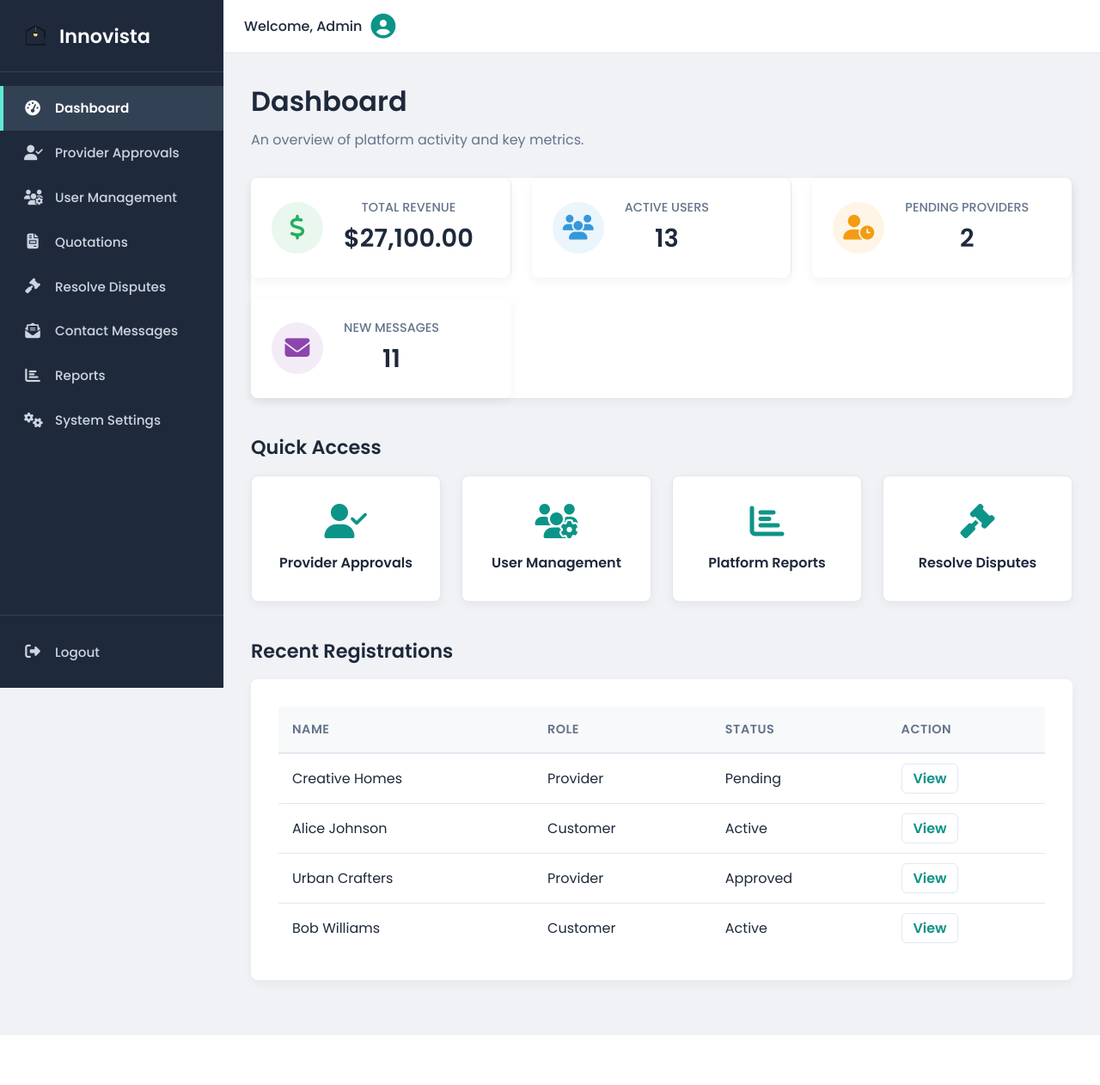
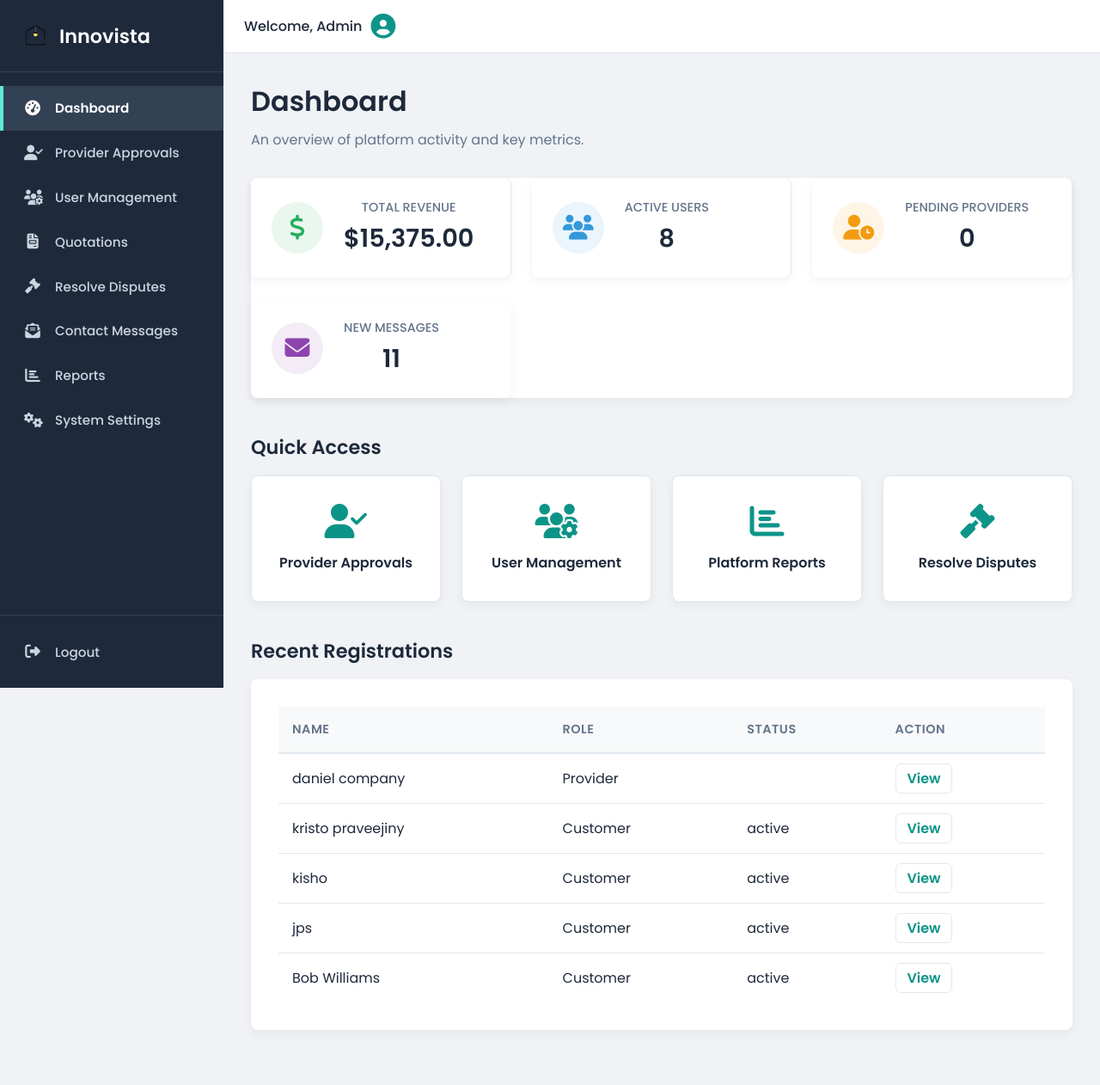
Before and after one commit to jeyapragash1/Innovista-final, a PHP site: page /admin/admin_dashboard.php in a window 1280 px wide. Shown: the whole page at 86% size. Before the commit the page ends 1204 px from the top, so only its background shows below. Run offline with PHP 8.4, Linux system fonts and the light colour scheme; data comes from the database, SQL or seed files in the repository.

Commit message:
Connected DB to admin dashboard

```diff
--- a/Innovista-main/admin/admin_dashboard.php
+++ b/Innovista-main/admin/admin_dashboard.php
@@ -1,23 +1,56 @@
 <?php
 require_once 'admin_header.php';
+require_once '../config/Database.php';
 
-// --- PHP DATA PREPARATION FOR DASHBOARD ---
-// In a real application, this data would come from your database
-$stats = [
-    'total_revenue' => 27100.00,
-    'active_users' => 13,
-    'pending_providers' => 2,
-    'new_messages' => 11
-];
+// Initialize DB
+$db = new Database();
+$conn = $db->getConnection();
 
-// Data for "Recent Registrations" Table
-$recent_users = [
-    ['name' => 'Creative Homes', 'role' => 'Provider', 'status' => 'Pending', 'link' => 'manage_providers.php'],
-    ['name' => 'Alice Johnson', 'role' => 'Customer', 'status' => 'Active', 'link' => 'manage_users.php'],
-    ['name' => 'Urban Crafters', 'role' => 'Provider', 'status' => 'Approved', 'link' => 'manage_providers.php'],
-    ['name' => 'Bob Williams', 'role' => 'Customer', 'status' => 'Active', 'link' => 'manage_users.php']
-];
+// --- FETCH DATA FOR DASHBOARD ---
 
+// 1. Total Revenue (sum of payments)
+$total_revenue = 0;
+$stmt = $conn->query("SELECT SUM(amount) as revenue FROM payments");
+if ($stmt) {
+    $row = $stmt->fetch(PDO::FETCH_ASSOC);
+    $total_revenue = $row['revenue'] ?? 0;
+}
+
+// 2. Active Users (customers + providers with status='active')
+$active_users = 0;
+$stmt = $conn->query("SELECT COUNT(*) as total FROM users WHERE status='active'");
+if ($stmt) {
+    $row = $stmt->fetch(PDO::FETCH_ASSOC);
+    $active_users = $row['total'];
+}
+
+// 3. Pending Providers
+$pending_providers = 0;
+$stmt = $conn->query("SELECT COUNT(*) as total FROM users WHERE role='provider' AND provider_status='pending'");
+if ($stmt) {
+    $row = $stmt->fetch(PDO::FETCH_ASSOC);
+    $pending_providers = $row['total'];
+}
+
+// 4. New Messages (contacts table count)
+$new_messages = 0;
+$stmt = $conn->query("SELECT COUNT(*) as total FROM contacts");
+if ($stmt) {
+    $row = $stmt->fetch(PDO::FETCH_ASSOC);
+    $new_messages = $row['total'];
+}
+
+// 5. Recent Registrations (latest 5 users)
+$recent_users = [];
+$stmt = $conn->query("SELECT id, name, role,
+        CASE
+            WHEN role='provider' THEN provider_status
+            ELSE status
+        END AS status
+        FROM users ORDER BY created_at DESC LIMIT 5");
+if ($stmt) {
+    $recent_users = $stmt->fetchAll(PDO::FETCH_ASSOC);
+}
 ?>
 
 <h2>Dashboard</h2>
@@ -31,7 +64,7 @@
         </div>
         <div class="stat-info">
             <h4>Total Revenue</h4>
-            <p>$<?php echo number_format($stats['total_revenue'], 2); ?></p>
+            <p>$<?php echo number_format($total_revenue, 2); ?></p>
         </div>
     </div>
     <div class="stat-card">
@@ -40,7 +73,7 @@
         </div>
         <div class="stat-info">
             <h4>Active Users</h4>
-            <p><?php echo $stats['active_users']; ?></p>
+            <p><?php echo $active_users; ?></p>
         </div>
     </div>
     <div class="stat-card">
@@ -49,7 +82,7 @@
         </div>
         <div class="stat-info">
             <h4>Pending Providers</h4>
-            <p><?php echo $stats['pending_providers']; ?></p>
+            <p><?php echo $pending_providers; ?></p>
         </div>
     </div>
     <div class="stat-card">
@@ -58,12 +91,12 @@
         </div>
         <div class="stat-info">
             <h4>New Messages</h4>
-            <p><?php echo $stats['new_messages']; ?></p>
+            <p><?php echo $new_messages; ?></p>
         </div>
     </div>
 </div>
 
-<!-- NEW: Quick Access Action Hub -->
+<!-- Quick Access -->
 <div class="dashboard-section">
     <h3>Quick Access</h3>
     <div class="quick-access-grid">
@@ -86,7 +119,7 @@
     </div>
 </div>
 
-<!-- NEW: Recent Registrations Table -->
+<!-- Recent Registrations -->
 <div class="dashboard-section">
     <h3>Recent Registrations</h3>
     <div class="content-card">
@@ -105,14 +138,18 @@
                         <?php foreach($recent_users as $user): ?>
                         <tr>
                             <td><?php echo htmlspecialchars($user['name']); ?></td>
-                            <td><?php echo htmlspecialchars($user['role']); ?></td>
+                            <td><?php echo ucfirst(htmlspecialchars($user['role'])); ?></td>
                             <td>
                                 <?php
                                     $status_class = strtolower($user['status']);
                                     echo "<span class='status-badge status-{$status_class}'>" . htmlspecialchars($user['status']) . "</span>";
                                 ?>
                             </td>
-                            <td><a href="<?php echo htmlspecialchars($user['link']); ?>" class="btn-view">View</a></td>
+                            <td>
+                                <a href="<?php echo ($user['role'] === 'provider') ? 'manage_providers.php' : 'manage_users.php'; ?>" class="btn-view">
+                                    View
+                                </a>
+                            </td>
                         </tr>
                         <?php endforeach; ?>
                     <?php else: ?>
--- a/Innovista-main/provider/my_profile.php
+++ b/Innovista-main/provider/my_profile.php
@@ -3,7 +3,7 @@
     session_start();
 }
 $pageTitle = 'My Profile';
-require_once '../includes/user_dashboard_header.php';
+require_once '../provider/provider_header.php';
 
 require_once '../config/Database.php';
 $provider_id = (isset($_SESSION) && isset($_SESSION['user_id'])) ? $_SESSION['user_id'] : 0;
```
